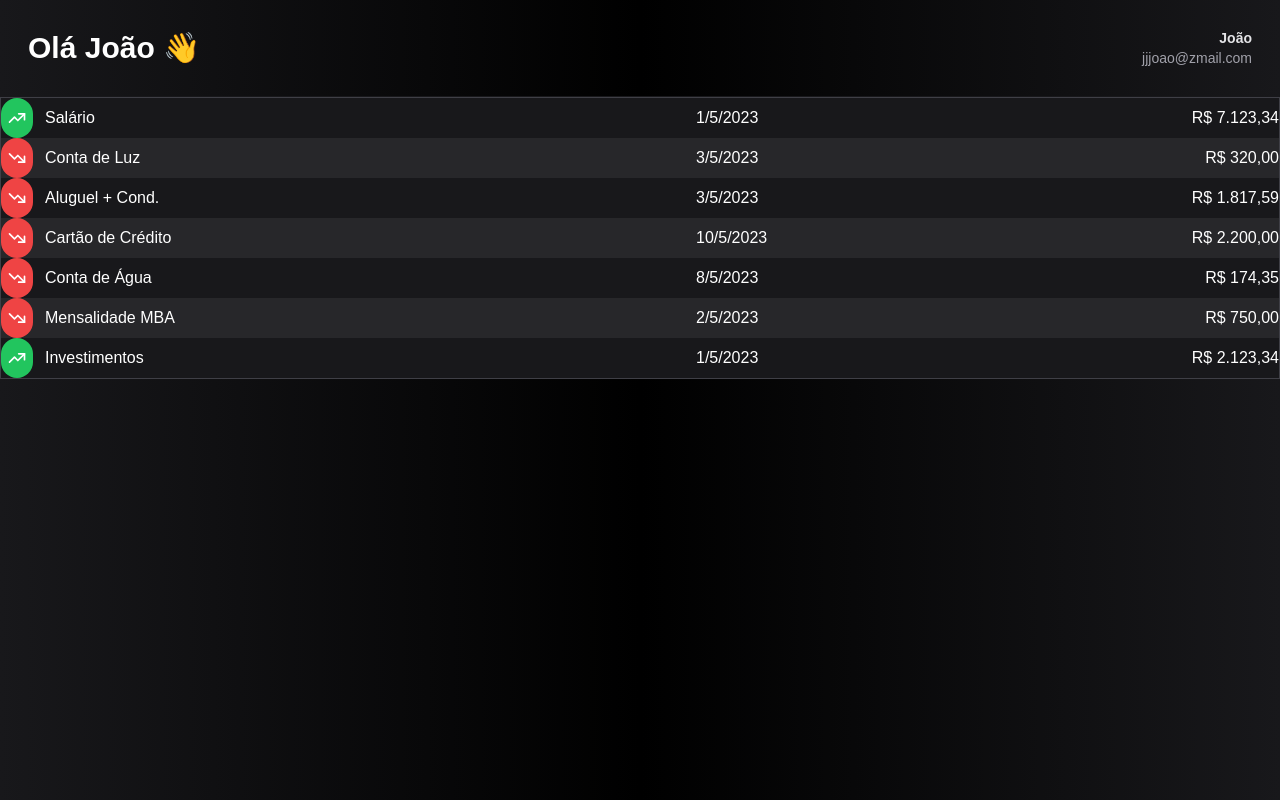
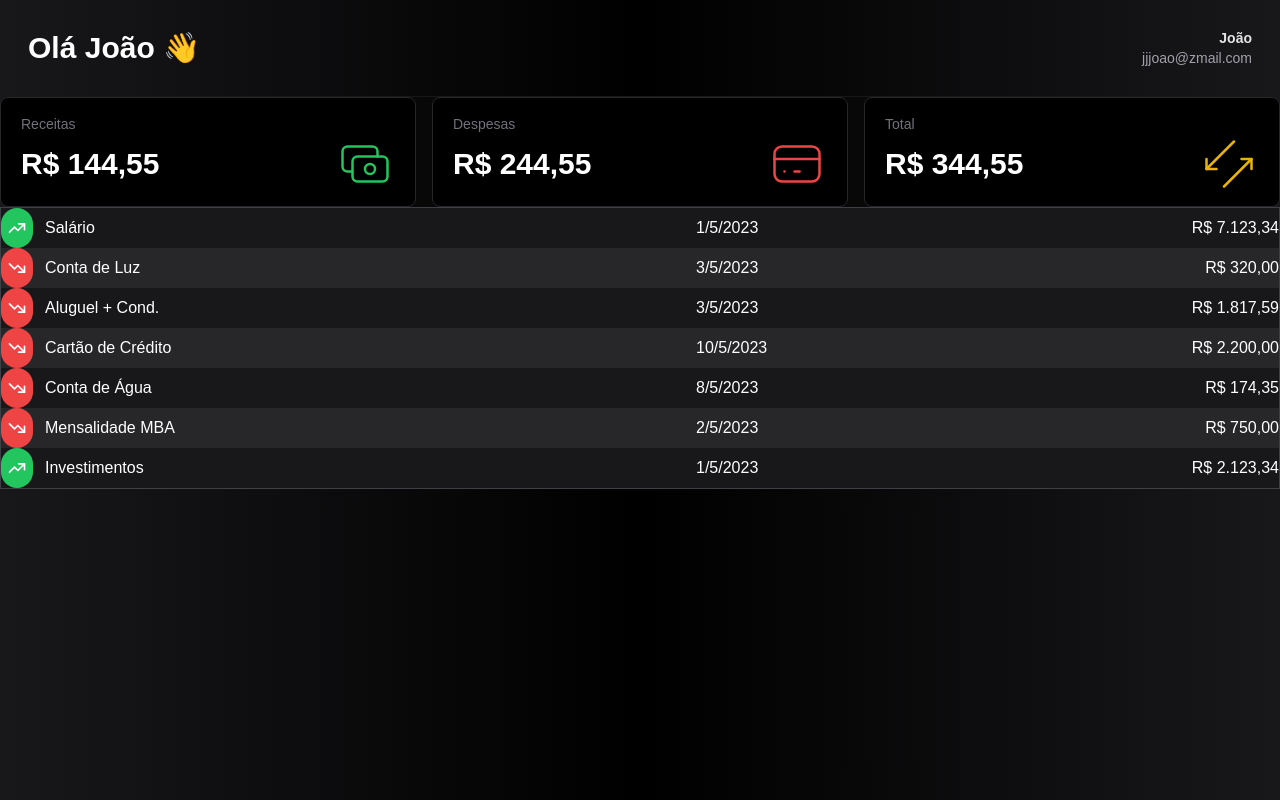
Before and after one commit to FredericoGSilva/bitcent, a Next.js app: page / in a window 1280 px wide. Built offline with nearby package versions, Linux system fonts and the light colour scheme.

Commit message:
The subcomponents SumarioItem and Sumario have been created and are in their initial codes.

```diff
--- /dev/null
+++ b/src/components/finance/Summary.tsx
@@ -0,0 +1,29 @@
+import SummaryItem from "./SummaryItem";
+import { IconArrowsDoubleSwNe, IconCash, IconCreditCard } from "@tabler/icons-react";
+
+export default function Summary() {
+  return (
+    <div className={`
+        grid grid-cols-1 md:grid-cols-3 gap-4
+    `}>
+      <SummaryItem
+        title="Receitas"
+        value={144.55}
+        icon={<IconCash />}
+        iconClassName='text-green-500'
+        />
+        <SummaryItem
+            title="Despesas"
+            value={244.55}
+            icon={<IconCreditCard />}
+            iconClassName='text-red-500'
+        />
+        <SummaryItem
+            title="Total"
+            value={344.55}
+            icon={<IconArrowsDoubleSwNe />}
+            iconClassName='text-yellow-500'
+        />
+    </div>
+  );
+}
--- /dev/null
+++ b/src/components/finance/SummaryItem.tsx
@@ -0,0 +1,35 @@
+import formatMoney from "@/logic/utils/formatMoney"
+import React from "react"
+
+interface SummaryItemProps {
+    title: string
+    value: number
+    icon: any
+    valueClassName?: string
+    iconClassName?: string
+}
+
+export default function SummaryItem(props: SummaryItemProps) {
+    return (
+        <div /*border-indigo-600 to-cyan-600*/className={`
+            relative flex flex-col bg-black
+            pt-4 pb-3 px-5 rounded-lg
+            border border-zinc-800 text-white
+        `}>
+
+            <div className="text-sm text-zinc-500">{props.title}</div>
+            <div className="flex justify-between items-center">
+                <span className={`text-3xl font-black ${props.valueClassName ?? ''}`}>
+                    {formatMoney.format(props.value)}
+                </span>
+                <span>
+                    {React.cloneElement(props.icon,{
+                        size: 60,
+                        strokeWidth: 1,
+                        className: `${props.iconClassName ?? ''}`
+                    })}
+                </span>
+            </div>
+        </div>
+    )
+}
--- a/src/components/finance/index.tsx
+++ b/src/components/finance/index.tsx
@@ -4,12 +4,14 @@ import Header from "../template/Header";
 import Page from "../template/Page";
 import List from "./List";
 import fakeTransactions from "@/data/constants/FakeTransaction";
+import Summary from "./Summary";
 
 export default function Finance() {
     const [transactions] = useState<Transaction[]>(fakeTransactions)
     return (
         <Page>
             <Header />
+            <Summary />
             <List transaction={transactions}
             />
         </Page>
--- a/src/logic/utils/formatMoney.ts
+++ b/src/logic/utils/formatMoney.ts
@@ -1,4 +1,6 @@
 export default class formatMoney {
+
+    // usar valueOff
 
     private static _language = "pt-br"
     private static _currency = "BRL"
```
